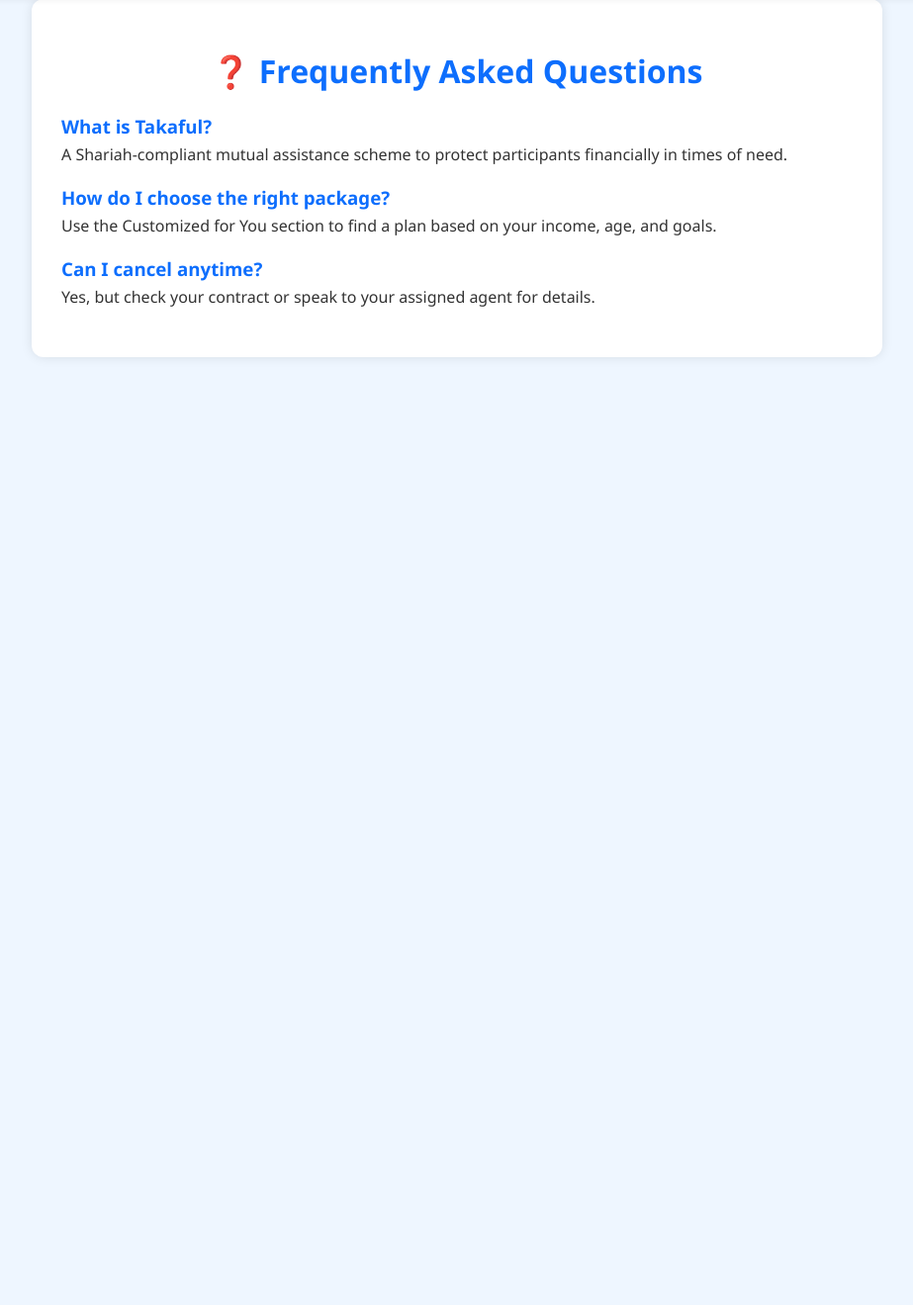
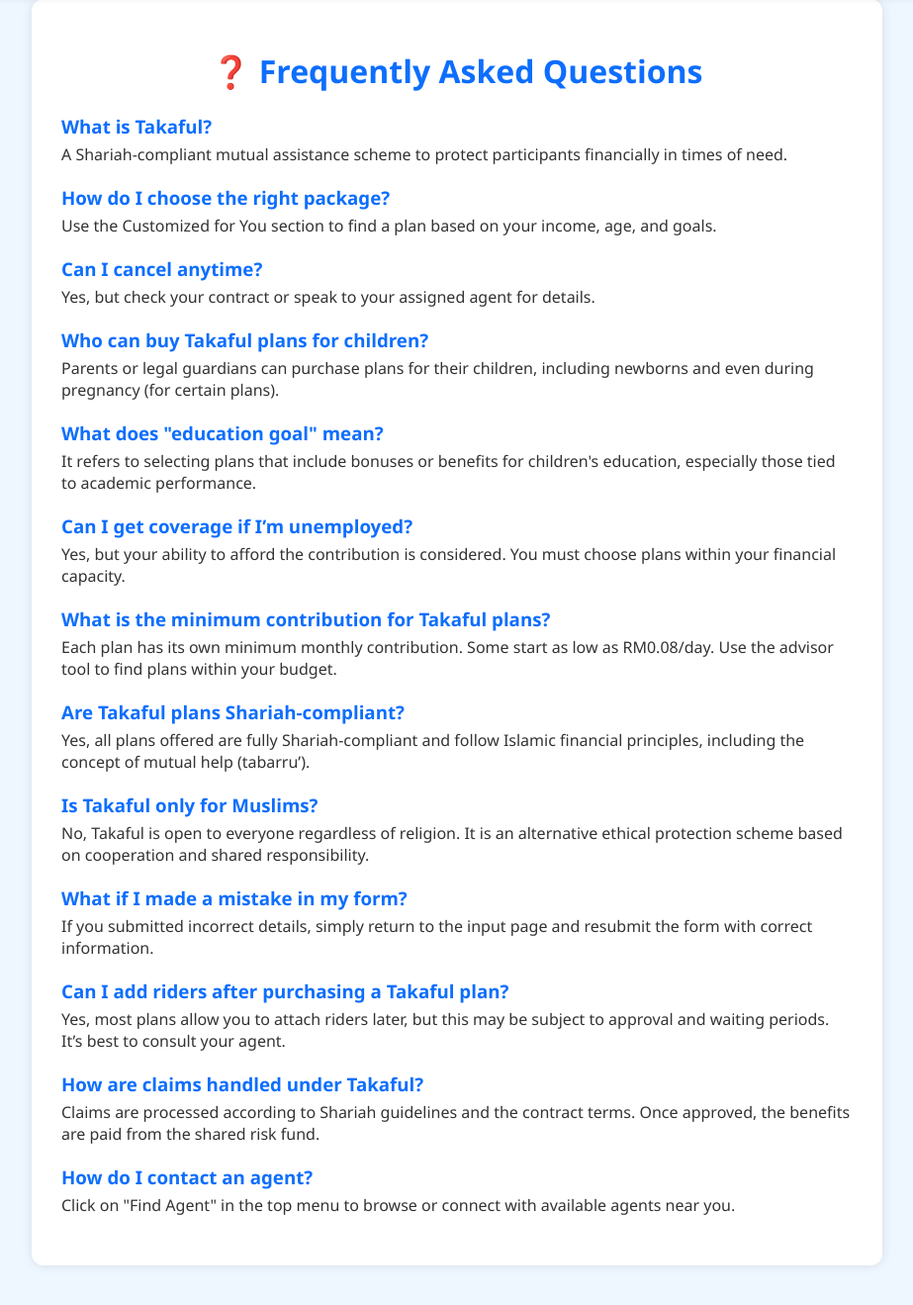
Before and after one commit to imansof/ExpertSystemTakaful, a Flask app: page /faq in a window 1280 px wide. Shown: the part 90-1409 px from the top of the page at 99% size, without its empty margins (178-1101 px from the left). Before the commit the page ends 451 px from the top, so only its background shows below. Run offline with Flask 3, Linux system fonts and the light colour scheme; parts of the project's set-up code (start-up, migrations or seed data) failed here and were passed over.

Commit message:
Added more FAQs

```diff
--- a/templates/faq.html
+++ b/templates/faq.html
@@ -73,7 +73,7 @@
 </head>
 <body>
 
-<!-- ✅ Navigation Bar with Log Out -->
+<!-- ✅ Navigation Bar -->
 <nav>
   <div style="font-weight: 600; font-size: 18px; color: #0d6efd;">
     🧭 SureMatch
@@ -85,10 +85,10 @@
     <a href="{{ url_for('faq') }}" class="active">❓ FAQs</a>
     <a href="{{ url_for('support') }}">💬 Support</a>
     <a href="{{ url_for('home') }}" class="logout">🔓 Log Out</a>
-
   </div>
 </nav>
 
+<!-- ✅ FAQ Section -->
 <div class="container">
   <h1>❓ Frequently Asked Questions</h1>
 
@@ -106,6 +106,56 @@
     <h3>Can I cancel anytime?</h3>
     <p>Yes, but check your contract or speak to your assigned agent for details.</p>
   </div>
+
+  <div class="faq-item">
+    <h3>Who can buy Takaful plans for children?</h3>
+    <p>Parents or legal guardians can purchase plans for their children, including newborns and even during pregnancy (for certain plans).</p>
+  </div>
+
+  <div class="faq-item">
+    <h3>What does "education goal" mean?</h3>
+    <p>It refers to selecting plans that include bonuses or benefits for children's education, especially those tied to academic performance.</p>
+  </div>
+
+  <div class="faq-item">
+    <h3>Can I get coverage if I’m unemployed?</h3>
+    <p>Yes, but your ability to afford the contribution is considered. You must choose plans within your financial capacity.</p>
+  </div>
+
+  <div class="faq-item">
+    <h3>What is the minimum contribution for Takaful plans?</h3>
+    <p>Each plan has its own minimum monthly contribution. Some start as low as RM0.08/day. Use the advisor tool to find plans within your budget.</p>
+  </div>
+
+  <div class="faq-item">
+    <h3>Are Takaful plans Shariah-compliant?</h3>
+    <p>Yes, all plans offered are fully Shariah-compliant and follow Islamic financial principles, including the concept of mutual help (tabarru’).</p>
+  </div>
+
+  <div class="faq-item">
+    <h3>Is Takaful only for Muslims?</h3>
+    <p>No, Takaful is open to everyone regardless of religion. It is an alternative ethical protection scheme based on cooperation and shared responsibility.</p>
+  </div>
+
+  <div class="faq-item">
+    <h3>What if I made a mistake in my form?</h3>
+    <p>If you submitted incorrect details, simply return to the input page and resubmit the form with correct information.</p>
+  </div>
+
+  <div class="faq-item">
+    <h3>Can I add riders after purchasing a Takaful plan?</h3>
+    <p>Yes, most plans allow you to attach riders later, but this may be subject to approval and waiting periods. It’s best to consult your agent.</p>
+  </div>
+
+  <div class="faq-item">
+    <h3>How are claims handled under Takaful?</h3>
+    <p>Claims are processed according to Shariah guidelines and the contract terms. Once approved, the benefits are paid from the shared risk fund.</p>
+  </div>
+
+  <div class="faq-item">
+    <h3>How do I contact an agent?</h3>
+    <p>Click on "Find Agent" in the top menu to browse or connect with available agents near you.</p>
+  </div>
 </div>
 
 </body>
```
Also changed, not shown: takaful_users.db.
